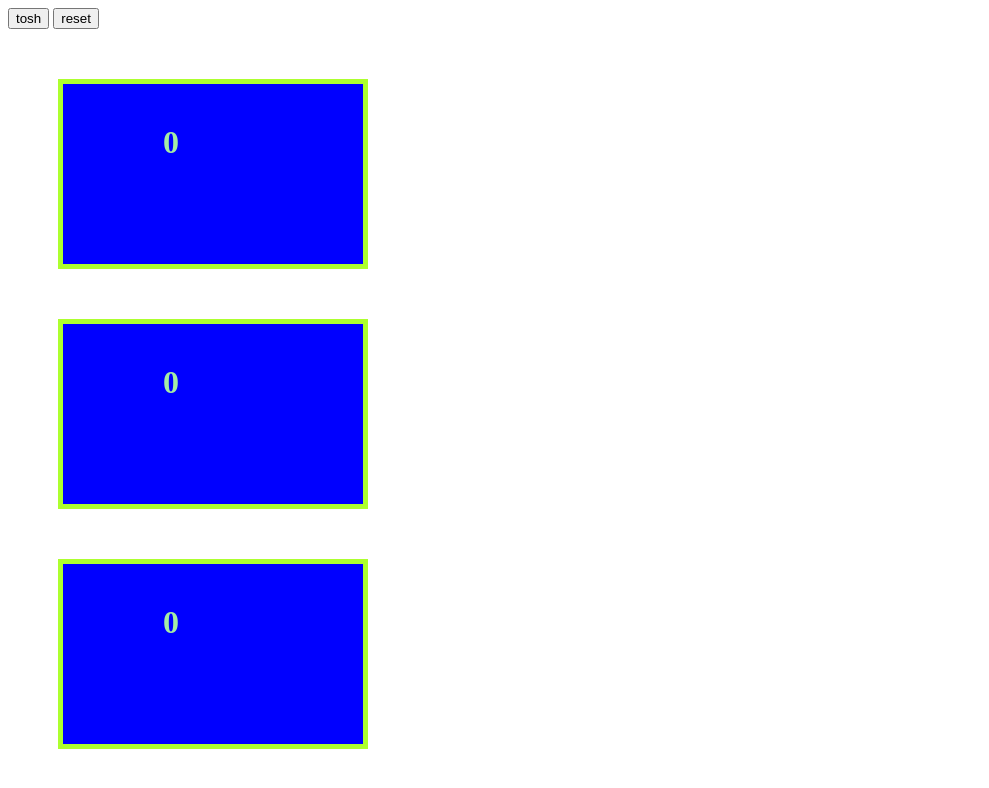
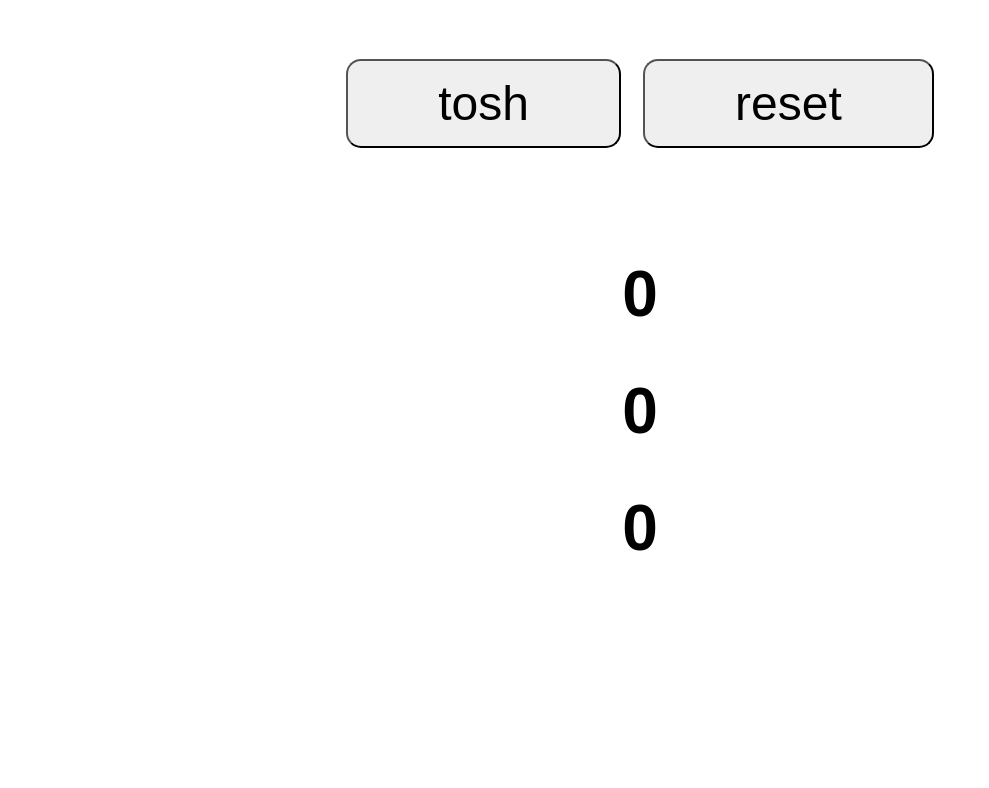
Before and after one commit to sahil2444/my-first-website, a plain HTML site: page index.html in a window 1280 px wide. Shown: the whole page, without its empty margins (0-989 px from the left). Drawn offline with Linux system fonts and the light colour scheme.

Commit message:
Update style.css

```diff
--- a/style.css
+++ b/style.css
@@ -1,9 +1,22 @@
-h1{
-    width: 100px;
-    height: 100px;
-    color: rgb(165, 236, 165);
-    background-color: blue;
-    margin: 50px;
-    padding: 40px 100px;
-    border: 5px solid greenyellow;
+#box1{
+text-align:center;
+margin:50px;
 }
+
+#box2{
+margin-top:100px;
+font-size:2em;
+font-family:arial;
+}
+
+.btn{
+font-size:3em;
+margin:9px;
+padding:15px 90px;
+border-radius:15px;
+cursor:pointer;
+}
+
+.DisNum{
+text-align:center;
+}
```
